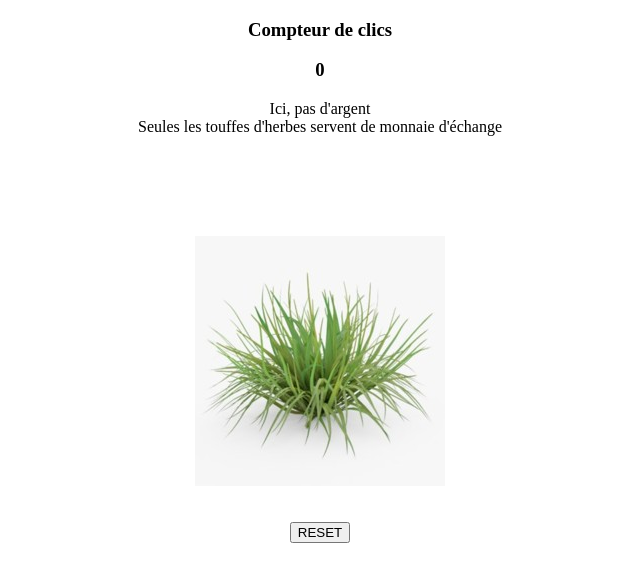
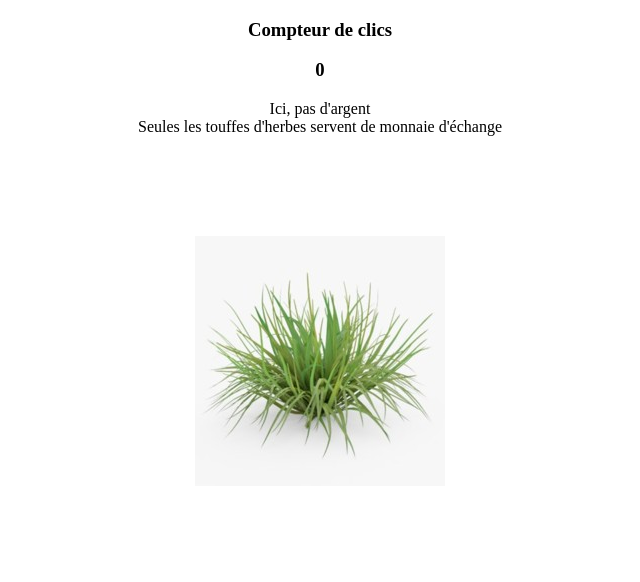
Before and after one commit to Fabmoi/click-test, a plain HTML site: page index.html in a window 1280 px wide. Shown: the whole page, without its empty margins (320-960 px from the left). Drawn offline with nearby package versions, Linux system fonts and the light colour scheme.

Commit message:
Update index.html

```diff
--- a/index.html
+++ b/index.html
@@ -21,8 +21,6 @@
             <div><img id="click-here" class="zone-herbe-herbe" src="herbe.jpg" alt="herbe" title="herbe"></div>
         </div>
     </center>
-    <br><br>
-    <center><button id="reset-button">RESET</button></center>
 
     <script type="text/javascript" src="clic.js"></script>
 </body>
```
